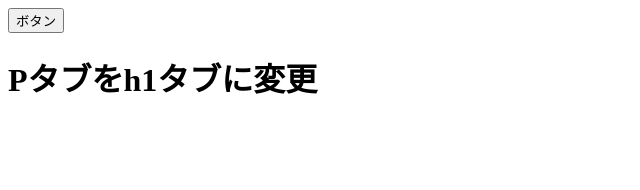
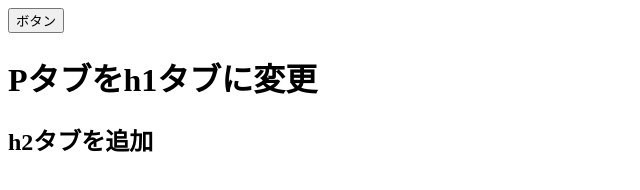
Before and after one commit to jtake/git_entry_20190827, a plain HTML site: page index.html in a window 1280 px wide. Shown: the whole page, without its empty margins (0-640 px from the left). Drawn offline with Linux system fonts and the light colour scheme.

Commit message:
h2を追加

```diff
--- a/index.html
+++ b/index.html
@@ -7,5 +7,6 @@
   <body>
     <button>ボタン</button>
     <h1>Pタブをh1タブに変更</h1>
-   </body>
+    <h2>h2タブを追加</h2>
+</body>
 </html>
```
